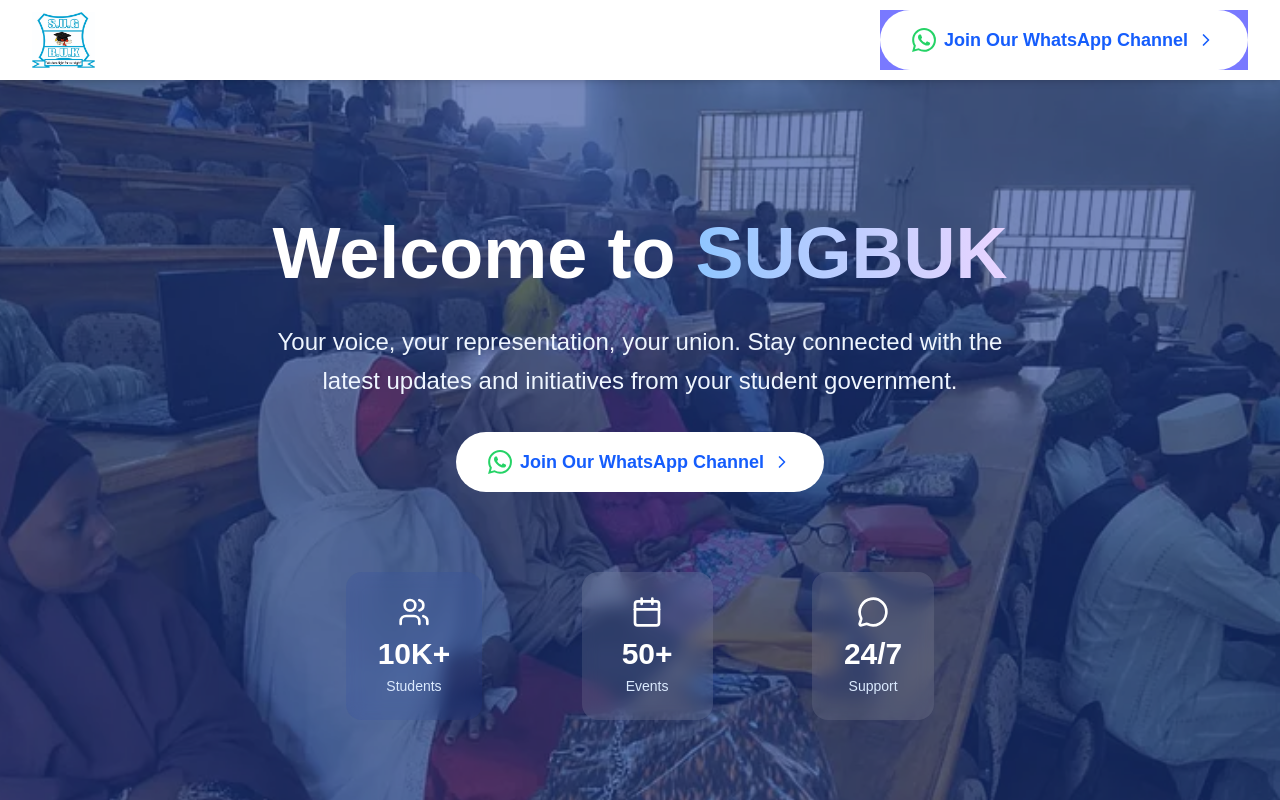
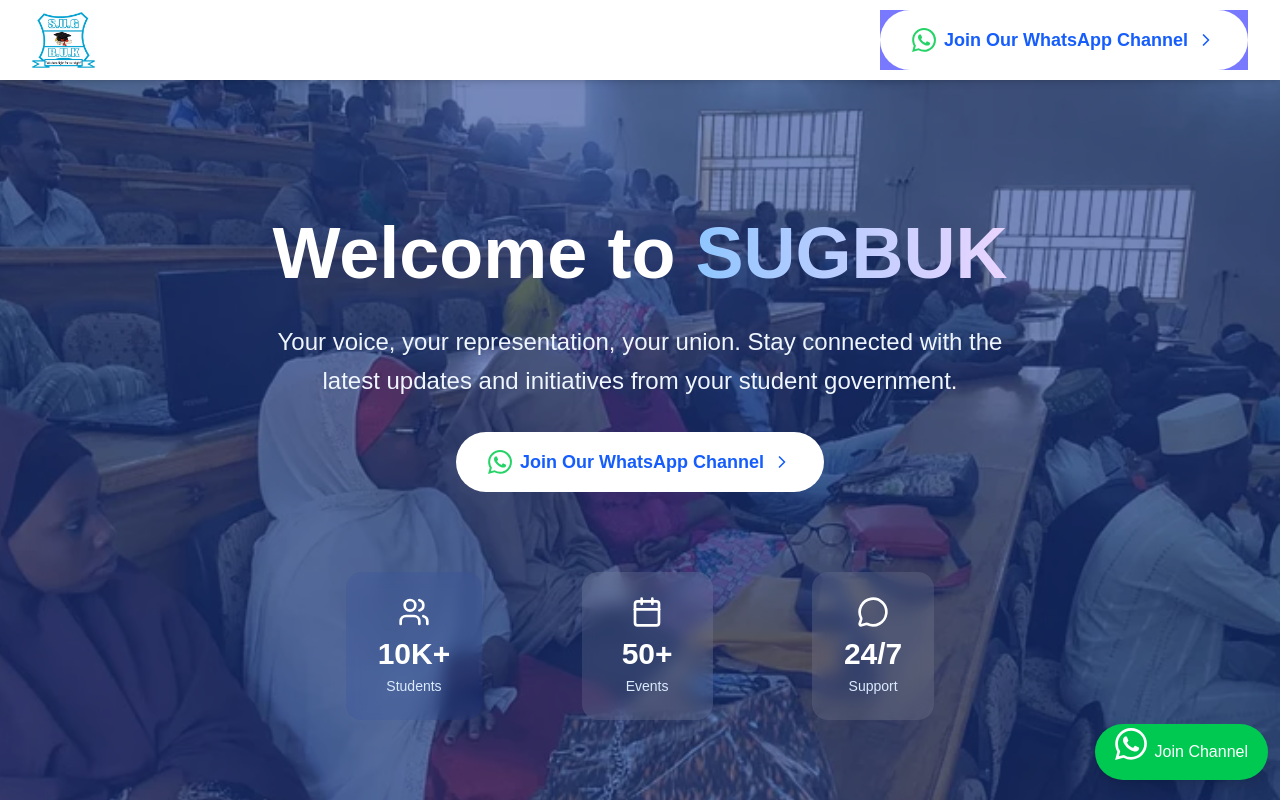
Before and after one commit to ahmad-cod/sugbuk-v2, a Next.js app: page / in a window 1280 px wide. Shown: the top 800 px of the page. Built offline with nearby package versions, Linux system fonts and the light colour scheme.

Commit message:
feat: add Floating WhatsApp icon component and integrate it into the home page

```diff
--- a/app/page.tsx
+++ b/app/page.tsx
@@ -1,6 +1,7 @@
 import { AboutSection } from "@/components/AboutSection";
 import CTA from "@/components/cta";
 import Hero from "@/components/hero";
+import FloatingWhatsappIcon from "@/components/layout/FloatingWhatsappBtn";
 
 export default function Home() {
   return (
@@ -8,6 +9,7 @@
       <Hero />
       <AboutSection />
       <CTA />
+      <FloatingWhatsappIcon />
     </section>
   );
 }
--- /dev/null
+++ b/components/layout/FloatingWhatsappBtn.tsx
@@ -0,0 +1,16 @@
+import { whatsappChannel } from '@/lib/constants';
+import Whatsapp from '../svg/whatsapp.svg'
+
+const FloatingWhatsappIcon = () => {
+  return (
+    <a
+    href={whatsappChannel}
+    className="fixed bottom-5 right-3 z-50 bg-white sm:bg-green-500 hover:bg-green-600 text-white px-3 sm:px-5 py-3 rounded-full shadow-lg flex items-center gap-2"
+>
+  <Whatsapp className="w-8 h-8 text-green-500 sm:text-white animate-[bounce_3s_ease-in_infinite]" />
+  <span className="hidden sm:inline font-medium">Join Channel</span>
+</a>
+  )
+}
+
+export default FloatingWhatsappIcon;
```
